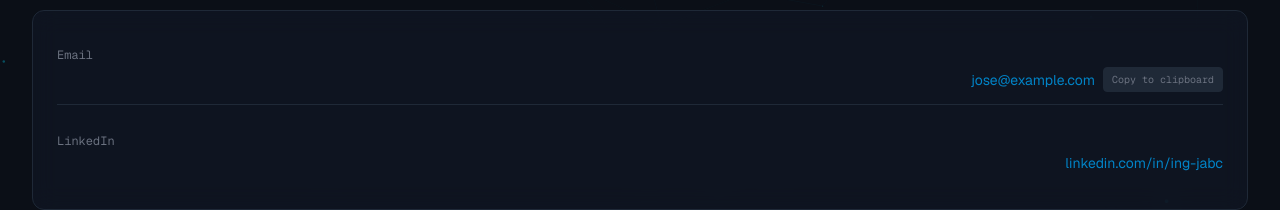
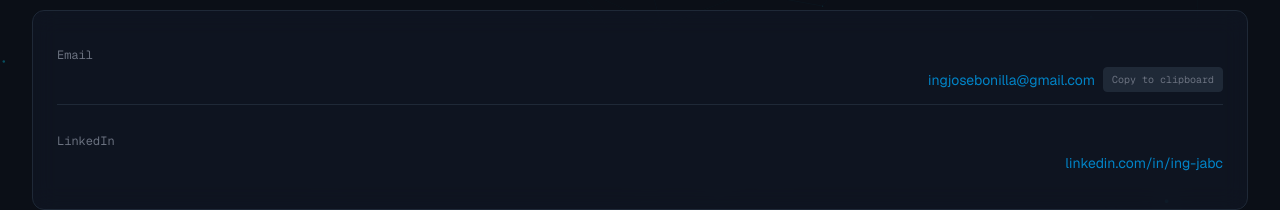
Before and after one commit to IngJabc/portfolio, a Next.js app: page /en/contact in a window 1280 px wide. Shown: the part 158-368 px from the top of the page. Built offline with nearby package versions, Linux system fonts and the light colour scheme.

Commit message:
fix(email): edit email link in contact page

```diff
--- a/src/app/[locale]/contact/page.tsx
+++ b/src/app/[locale]/contact/page.tsx
@@ -25,7 +25,7 @@ export default function ContactPage() {
           <div className="space-y-4">
             <ContactItem
               label={dict.email}
-              value="jose@example.com"
+              value="ingjosebonilla@gmail.com"
               copyable
               copiedText={dict.copied}
               copyLabel={dict.copyLabel}
```
